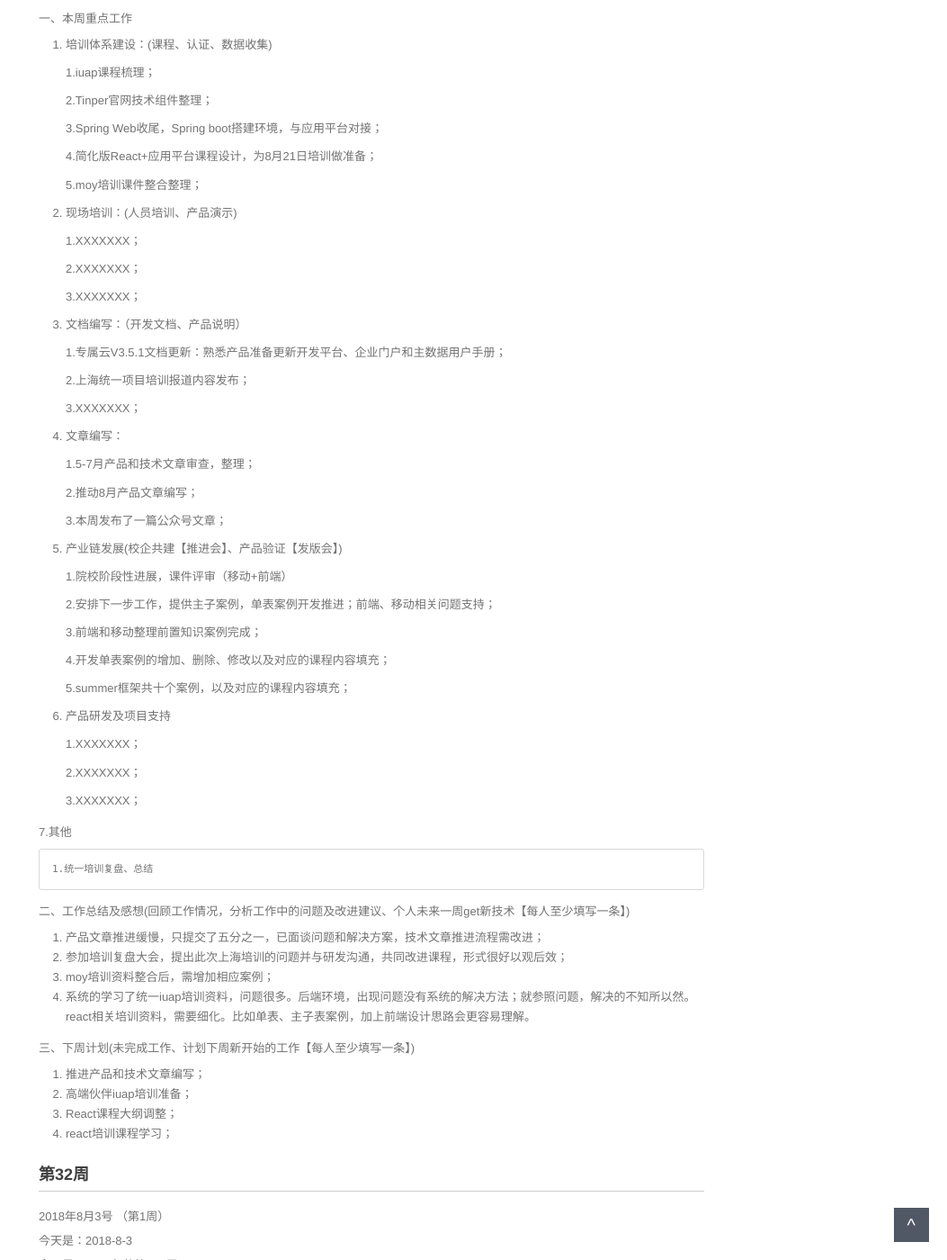
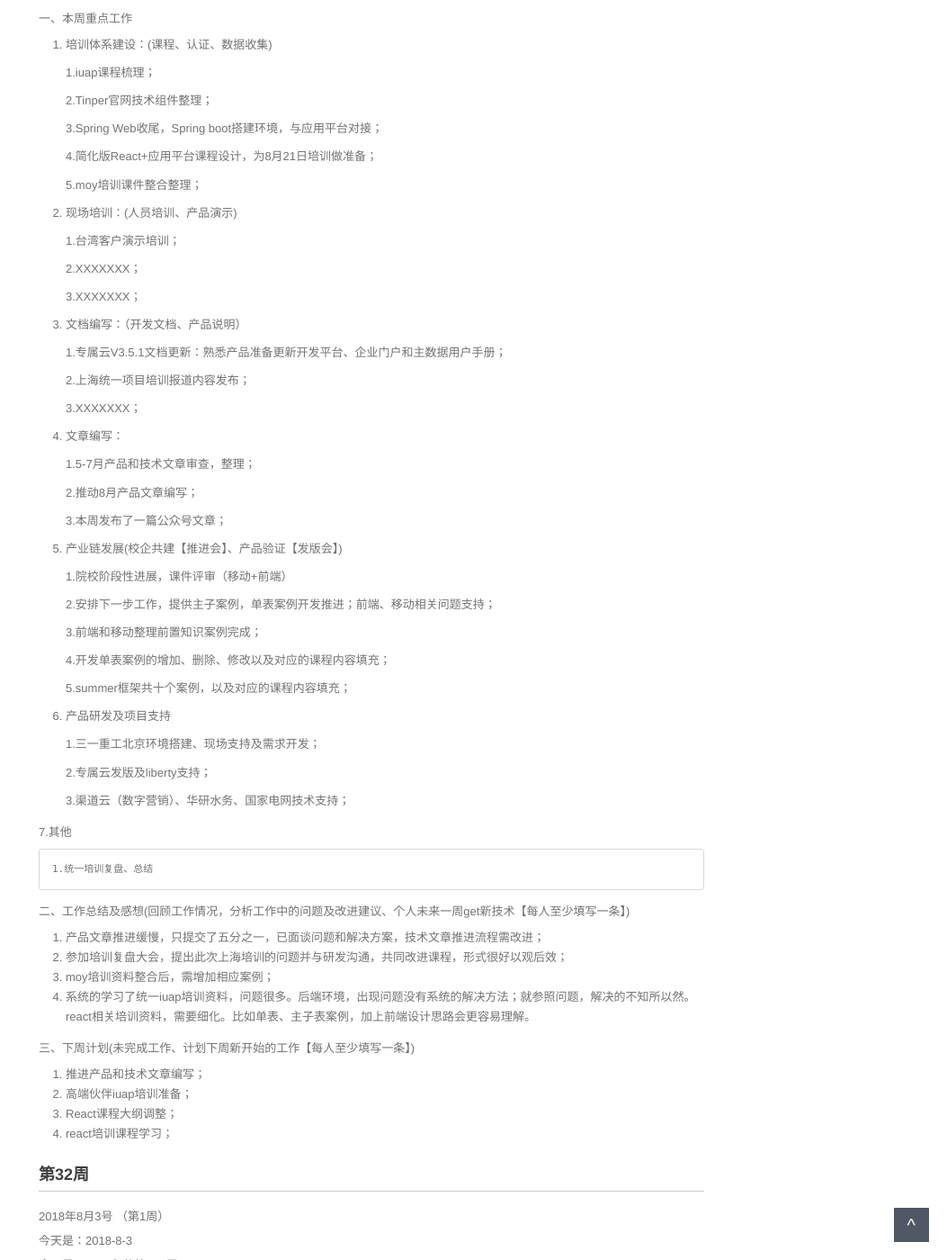
Before and after one commit to walllFlower/blog, a Jekyll site: the page built from _posts/2018-07-17-day_report_cxz.md, in a window 1280 px wide and 1400 px high, scrolled down 477 px. Shown: the whole window at 90% size, without its empty margins (227-1280 px from the left). Built offline with Jekyll 4.4.1, drawn with Linux system fonts in a browser that asks for light colours; comment, search, counter and statistics services are not loaded.

Commit message:
Update 2018-07-17-day_report_cxz.md

```diff
--- a/_posts/2018-07-17-day_report_cxz.md
+++ b/_posts/2018-07-17-day_report_cxz.md
@@ -35,7 +35,7 @@ categories: 技术运营工作周报
 
 2. 现场培训：(人员培训、产品演示)
 
-    1.XXXXXXX；
+    1.台湾客户演示培训；
 
     2.XXXXXXX；
 
@@ -71,11 +71,11 @@ categories: 技术运营工作周报
 
 6. 产品研发及项目支持
 
-    1.XXXXXXX；
+    1.三一重工北京环境搭建、现场支持及需求开发；
 
-    2.XXXXXXX；
+    2.专属云发版及liberty支持；
 
-    3.XXXXXXX；
+    3.渠道云（数字营销）、华研水务、国家电网技术支持；
 
 7.其他
 
```
